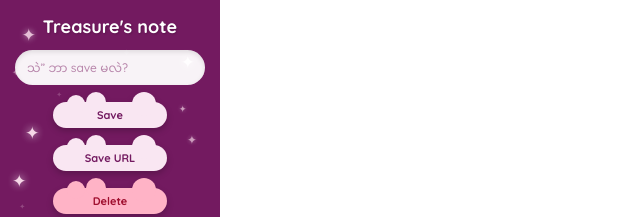
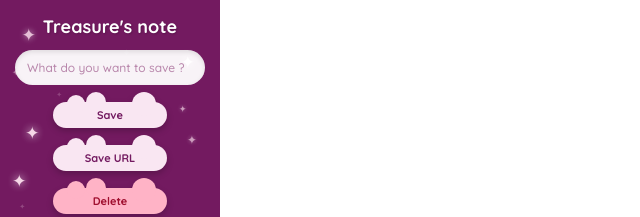
Before and after one commit to peterpaing/quick-note-chrome-extension, a website built with Vite: page index.html in a window 1280 px wide. Shown: the top 217 px of the page, 0-640 px from the left. Built offline with nearby package versions, Linux system fonts and the light colour scheme.

Commit message:
Placeholder changed

```diff
--- a/index.html
+++ b/index.html
@@ -26,7 +26,7 @@
 
     <h2 class="title">Treasure's note </h2>
 
-    <input type="text" id="saveInput" placeholder="သဲ” ဘာ save မလဲ?"  />
+    <input type="text" id="saveInput" placeholder="What do you want to save ?"  />
 
     <div class="button-group">
       <button id="btnSave" class="cloud-btn">Save</button>
```
